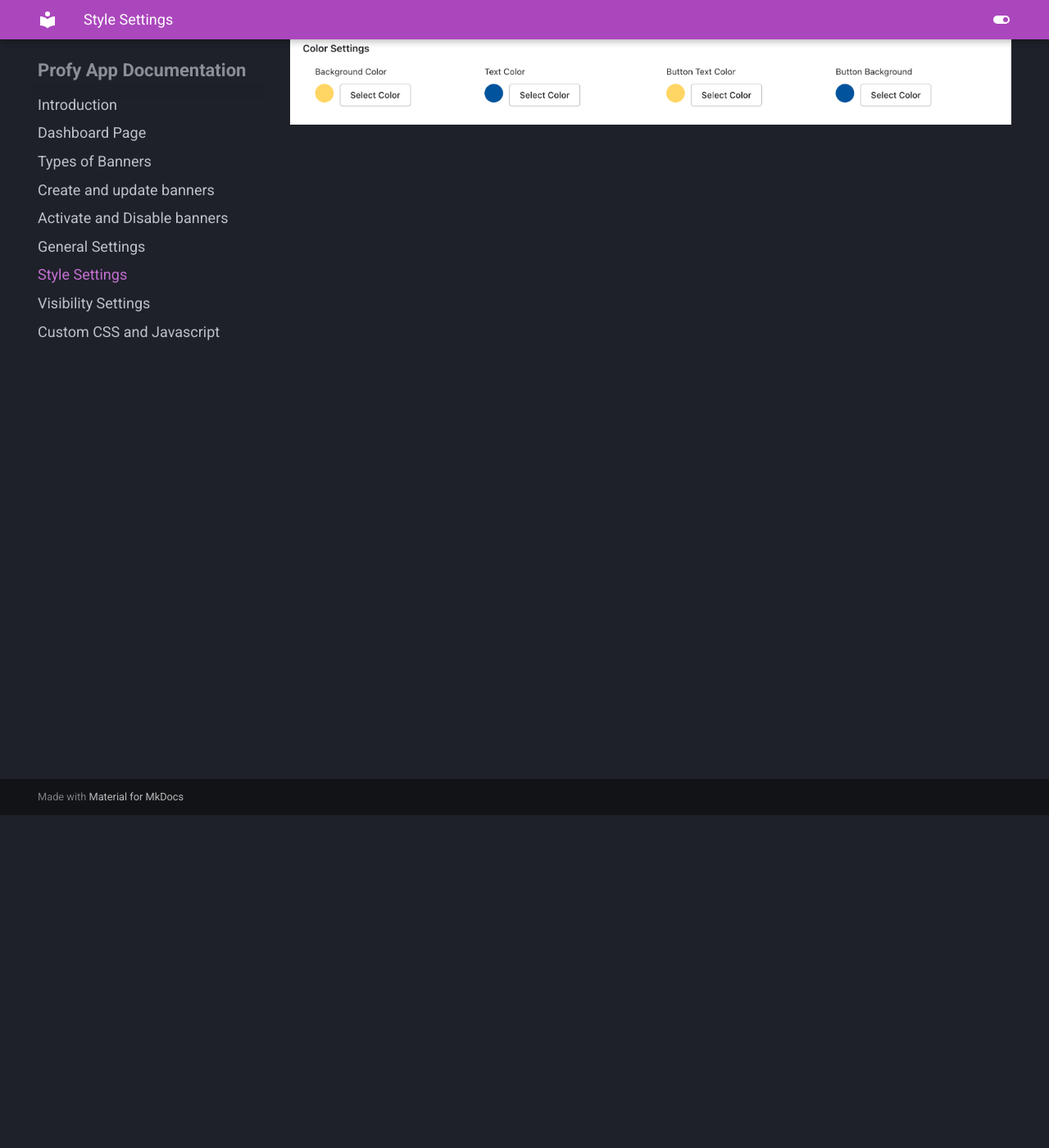
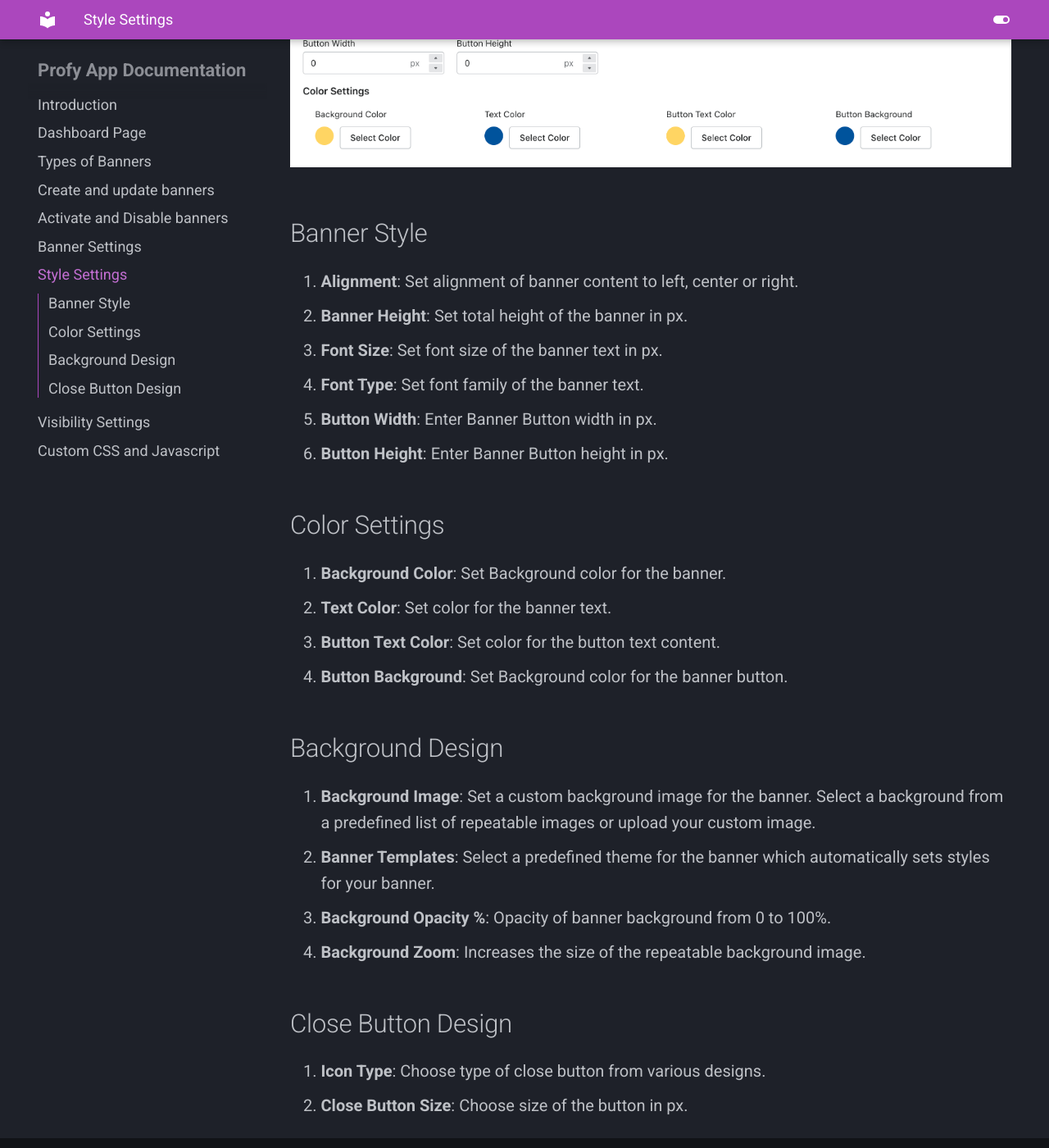
Before and after one commit to profy-shopify/profy-shopify.github.io, an MkDocs documentation site: the page built from docs/page6.md, in a window 1280 px wide and 1400 px high, scrolled down 406 px. Shown: the whole window at 82% size. Built offline with MkDocs 1.6.1 and Material for MkDocs 9.7.7, drawn with Linux system fonts in a browser that asks for light colours; some of the changed text lies outside the part shown.

Commit message:
Added more pages

```diff
--- a/docs/page6.md
+++ b/docs/page6.md
@@ -1,3 +1,33 @@
 # Style Settings
 
+In this tab, you can customize the styling for the banner with themes, colors, alignment, etc.
+
 <img src="https://raw.githubusercontent.com/profy-shopify/profy-shopify.github.io/main/assets/page6/style_settings.png" alt="style settings" width="900"/>
+
+## Banner Style
+
+1. **Alignment**: Set alignment of banner content to left, center or right.
+2. **Banner Height**: Set total height of the banner in px.
+3. **Font Size**: Set font size of the banner text in px.
+4. **Font Type**: Set font family of the banner text.
+5. **Button Width**: Enter Banner Button width in px.
+6. **Button Height**: Enter Banner Button height in px.
+
+## Color Settings
+
+1. **Background Color**: Set Background color for the banner.
+2. **Text Color**: Set color for the banner text.
+3. **Button Text Color**: Set color for the button text content.
+4. **Button Background**: Set Background color for the banner button.
+
+## Background Design
+
+1. **Background Image**: Set a custom background image for the banner. Select a background from a predefined list of repeatable images or upload your custom image.
+2. **Banner Templates**: Select a predefined theme for the banner which automatically sets styles for your banner.
+3. **Background Opacity %**: Opacity of banner background from 0 to 100%.
+4. **Background Zoom**: Increases the size of the repeatable background image.
+
+## Close Button Design
+
+1. **Icon Type**: Choose type of close button from various designs.
+2. **Close Button Size**: Choose size of the button in px.
```
Also changed, not shown: docs/page5.md (+24 -1 lines), docs/page7.md (+15 -0 lines), docs/page8.md (+3 -0 lines).
